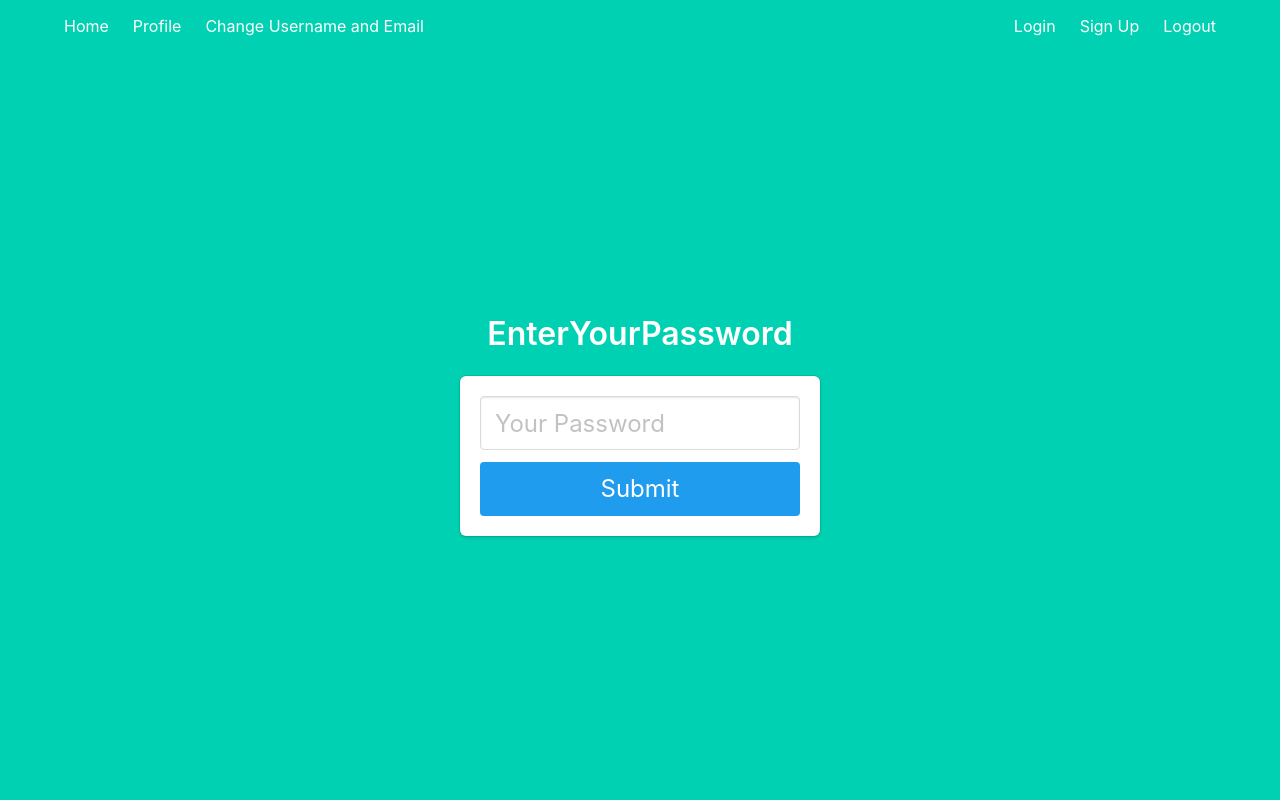
After one commit to bekbek22/flaskApp1, a Flask app: page /lab12/change in a window 1280 px wide. The commit adds this page. Run offline with Flask 3, Linux system fonts and the light colour scheme; parts of the project's set-up code (start-up, migrations or seed data) failed here and were passed over.

Commit message:
change name and email checkpoint

```diff
--- a/web/app/templates/lab12/base.html
+++ b/web/app/templates/lab12/base.html
@@ -29,6 +29,10 @@
 
               <a href="{{ url_for('lab12_profile') }}" class="navbar-item">
                 Profile
+              </a>
+
+              <a href="{{ url_for('lab12_change') }}" class="navbar-item">
+                Change Username and Email
               </a>
 
            </div>
--- /dev/null
+++ b/web/app/templates/lab12/change.html
@@ -0,0 +1,23 @@
+{% extends "lab12/base.html" %}
+{% block content %}
+<div class="column is-4 is-offset-4">
+ <h3 class="title">EnterYourPassword</h3>
+ <div class="box">
+   {% with messages = get_flashed_messages() %}
+   {% if messages %}
+   <div class="notification is-danger">
+     {{ messages[0] }}
+   </div>
+   {% endif %}
+   {% endwith %}
+   <form method="POST">
+     <div class="field">
+       <div class="control">
+         <input class="input is-large" type="password" name="password" placeholder="Your Password">
+       </div>
+     </div>
+     <button class="button is-block is-info is-large is-fullwidth">Submit</button>
+   </form>
+ </div>
+</div>
+{% endblock %}
--- a/web/app/views.py
+++ b/web/app/views.py
@@ -200,6 +200,42 @@ def lab12_index():
 def lab12_profile():
     return render_template('lab12/profile.html')
 
+@app.route('/lab12/change', methods=('GET', 'POST'))
+def lab12_change():
+    if request.method == 'POST':
+        #get password
+        password = request.form.get('password')
+        app.logger.debug("==================")
+        app.logger.debug(current_user.password)
+        app.logger.debug(password)
+
+        if not current_user or not check_password_hash(current_user.password, password):
+            app.logger.debug("-=-=-=-=-=-=")
+            return redirect(url_for('lab12_index'))
+
+        app.logger.debug("5555555555555555555555555555555")
+        return redirect(url_for('lab12_changeprofile'))
+
+    return render_template('lab12/change.html')
+
+@app.route('/lab12/changeprofile', methods=('GET', 'POST'))
+def lab12_changeprofile():
+    if request.method == 'POST':
+        name = request.form.get('name')
+        email = request.form.get('email')
+
+        changedata(name, email)
+
+        return redirect(url_for('lab12_profile'))
+    return render_template('lab12/change.html')
+
+def changedata(name, email):
+    db_user = AuthUser.query.filter_by(id = current_user.id).first()
+    db_user.name = name
+    db_user.email = email
+    db_user.avatar_url = gen_avatar_url(email, name)
+    db.session.commit()
+
 @app.route('/lab12/login', methods=('GET', 'POST'))
 def lab12_login():
     if request.method == 'POST':
```
Also changed, not shown: web/app/templates/lab11_microblog.html (+9 -3 lines), web/app/templates/lab12/changeprofile.html (added, +28 -0 lines). Lines whose indentation alone changed are shown as unchanged.
